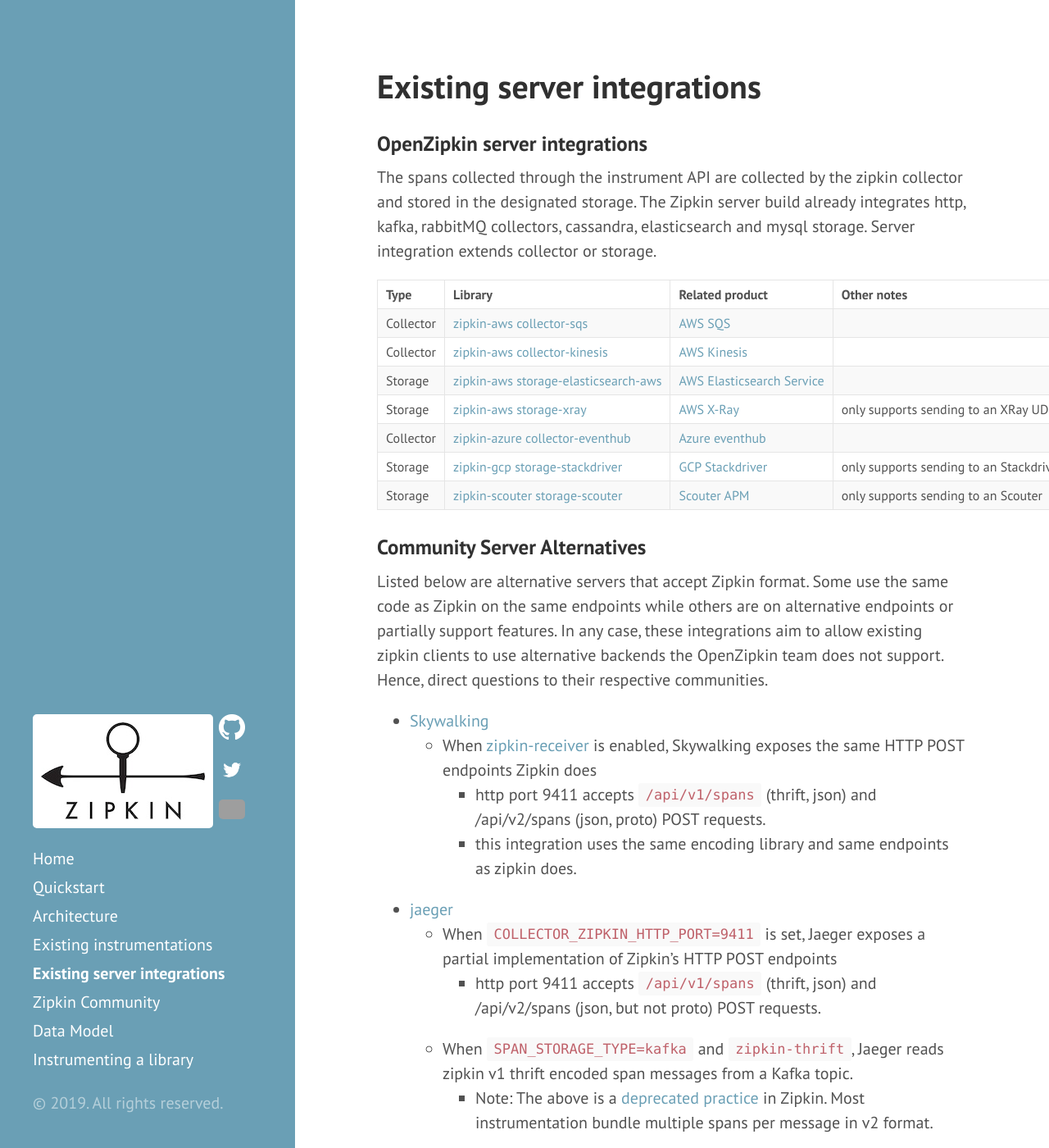
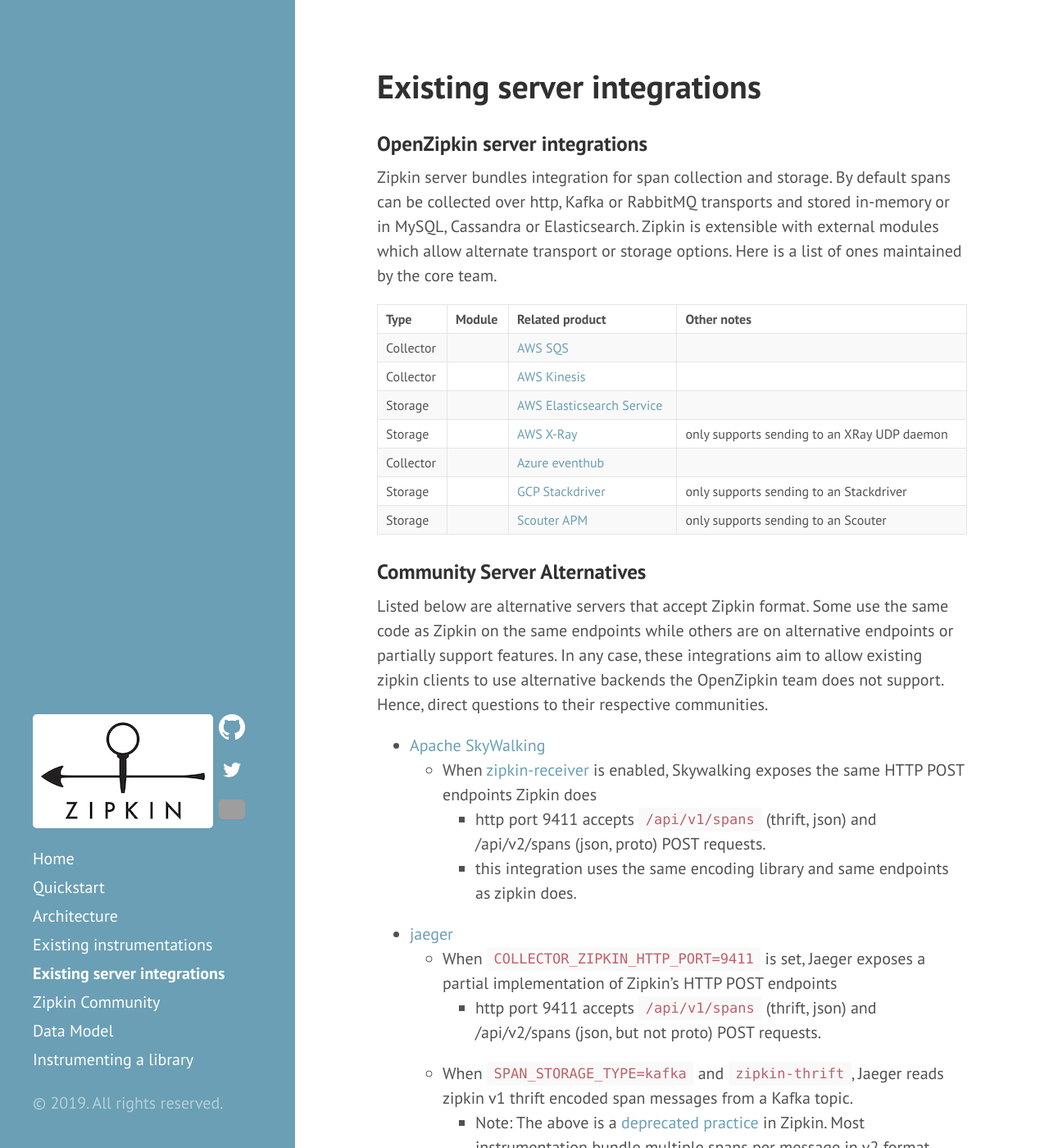
Before and after one commit to openzipkin/openzipkin.github.io, a Jekyll site: the page built from pages/existing_transport_integrations.md, in a window 1280 px wide and 1400 px high. Shown: the whole window at 82% size. Built offline with Jekyll 4.4.1, drawn with Linux system fonts in a browser that asks for light colours.

Commit message:
naming as Apache SkyWalking. 'library' renamed as 'module'.

```diff
--- a/pages/existing_transport_integrations.md
+++ b/pages/existing_transport_integrations.md
@@ -4,13 +4,11 @@
 ---
 
 ### OpenZipkin server integrations
-The spans collected through the instrument API are collected by the zipkin collector and stored in the designated storage.
-The Zipkin server build already integrates http, kafka, rabbitMQ collectors, cassandra, elasticsearch and mysql storage.
-Server integration extends collector or storage.
+Zipkin server bundles integration for span collection and storage. By default spans can be collected over http, Kafka or RabbitMQ transports and stored in-memory or in MySQL, Cassandra or Elasticsearch. Zipkin is extensible with external modules which allow alternate transport or storage options. Here is a list of ones maintained by the core team.
 
-| Type | Library | Related product | Other notes |
-|:-----|:--------|:----------------|:------------|{% for lib in site.data.transport_integrations %}
-| {{ lib.type }} | {{ lib.library }} | {{lib.product}} | {{ lib.notes }} |{% endfor %}
+| Type | Module | Related product | Other notes |
+|:-----|:--------|:----------------|:------------|{% for integration in site.data.transport_integrations %}
+| {{ integration.type }} | {{ integration.module }} | {{integration.product}} | {{ integration.notes }} |{% endfor %}
 {: .wide-table}
 
 
@@ -18,7 +16,7 @@
 ### Community Server Alternatives
 Listed below are alternative servers that accept Zipkin format. Some use the same code as Zipkin on the same endpoints while others are on alternative endpoints or partially support features. In any case, these integrations aim to allow existing zipkin clients to use alternative backends the OpenZipkin team does not support. Hence, direct questions to their respective communities.
 
- - [Skywalking](https://github.com/apache/incubator-skywalking)
+ - [Apache SkyWalking](https://github.com/apache/incubator-skywalking)
    - When [zipkin-receiver](https://github.com/apache/incubator-skywalking/blob/master/docs/en/setup/backend/backend-receivers.md) is enabled, Skywalking exposes the same HTTP POST endpoints Zipkin does
      - http port 9411 accepts `/api/v1/spans` (thrift, json) and /api/v2/spans (json, proto) POST requests.
      - this integration uses the same encoding library and same endpoints as zipkin does.
@@ -29,6 +27,5 @@
      - Note: The above is a [deprecated practice](https://github.com/openzipkin/zipkin/tree/master/zipkin-collector/kafka#legacy-encoding) in Zipkin. Most instrumentation bundle multiple spans per message in v2 format.
 
 
-
 Did we miss an integration? Please open a pull-request to
 [openzipkin.github.io](https://github.com/openzipkin/openzipkin.github.io).
```
